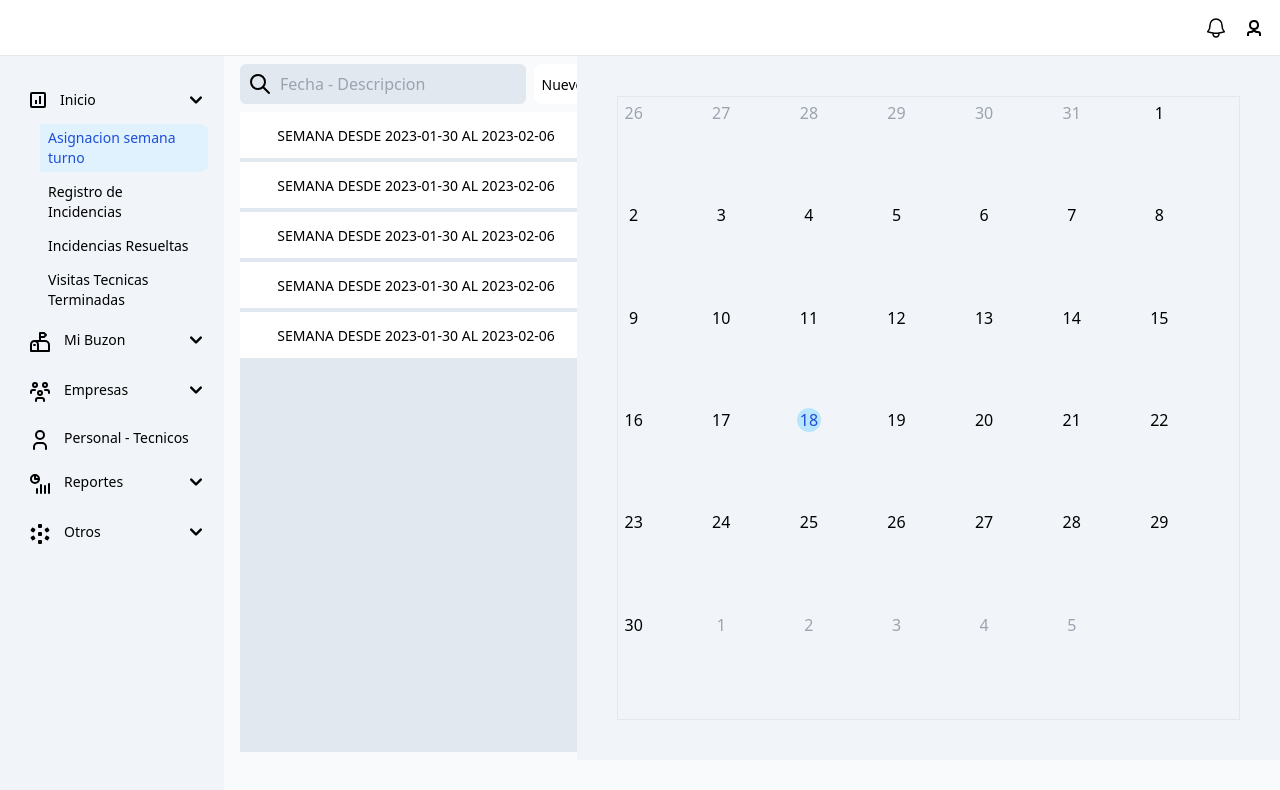
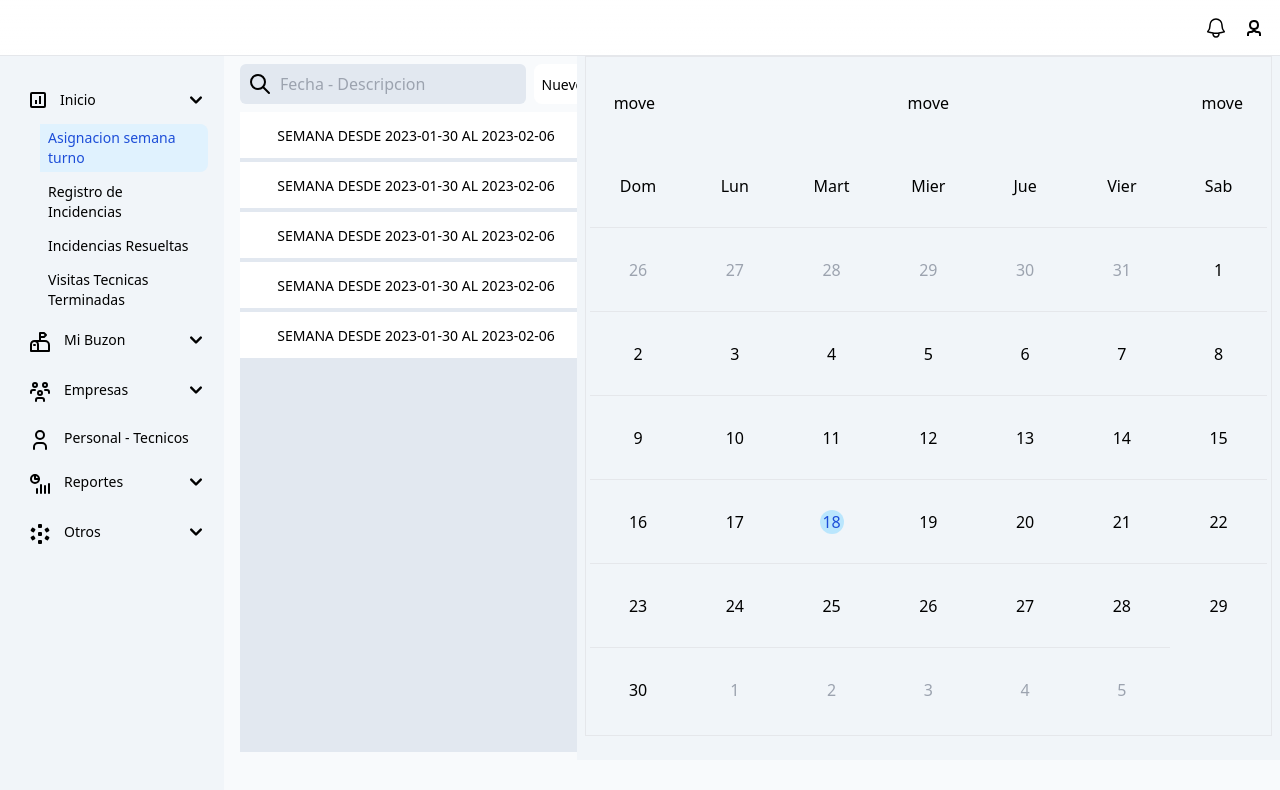
Before and after one commit to DiegoNY/Portal-soporte, a Next.js app: page /home/turno in a window 1280 px wide. Shown: the top 790 px of the page. Built offline with nearby package versions, Linux system fonts and the light colour scheme.

Commit message:
se trabajo en la presentacion de turnos casi terminada empezar con siguiente UI 🔨🔨

```diff
--- a/src/components/Calendar/Calendar.tsx
+++ b/src/components/Calendar/Calendar.tsx
@@ -1,4 +1,4 @@
-import { generateDate } from "@/utils/CalendarTS"
+import { days, generateDate } from "@/utils/CalendarTS"
 import { useState } from "react";
 import dayjs from "dayjs";
 import cn from "@/utils/cn";
@@ -8,11 +8,33 @@ export const CalendarUI = () => {
     const [today, setToday] = useState(currentDate);
     const [selectDate, setSelectDate] = useState(currentDate);
     return (
-        <div className="grid grid-cols-7 w-full border p-1"     >
+        <>
+            <div className="grid grid-cols-7 w-full  p-1 h-full border"     >
+                <div className="flex justify-between col-span-7 px-6 items-center bg-slate-100">
+                    <div>
+                        move
+                    </div>
+                    <div>
+                        move
+                    </div>
+                    <div>
+                        move
+                    </div>
+                </div>
+                <div className="col-span-7 grid grid-cols-7 w-full  ">
+                    {days.map(day => {
+                        return (
+                            <h1 className="grid place-content-center">
+                                {day}
+                            </h1>
+                        )
+                    })}
+                </div>
                 {generateDate(today.month(), today.year()).map(({ date, currentMonth, today }, index) => {
                     return (
                         <div
                             key={index}
+                            className="grid place-content-center border-t"
                         >
                             <h1
                                 className={cn(
@@ -26,6 +48,10 @@ export const CalendarUI = () => {
                     )
                 })}
 
+
             </div>
+
+        </>
+
     )
 }
--- a/src/components/Turno/Calendar/index.tsx
+++ b/src/components/Turno/Calendar/index.tsx
@@ -2,8 +2,9 @@ import { CalendarUI } from "@/components/Calendar/Calendar"
 
 export const Calendar = () => {
     return (
-        <section className="p-10 hidden bg-slate-100 w-auto lg:col-span-4 md:flex">
+        <section className="px-2 hidden bg-slate-100 w-auto lg:col-span-4 md:flex flex-col ">
             <CalendarUI/>
+            <br />
         </section>
     )
 }
--- a/src/components/Turno/FormEditShift/CardFormShift.tsx
+++ b/src/components/Turno/FormEditShift/CardFormShift.tsx
@@ -20,7 +20,7 @@ export const CardFormShift = ({
                 </div>
             </div>
             <div className=" w-full px-2 flex items-center justify-between">
-                <h1 className="text-[15px] font-[400]">
+                <h1 className="text-[15px] font-[500] mt-1">
                     Informacion de Turno {turno.second_view_action ? 'Personal de apoyo' : ''}
                 </h1>
                 <span
```
Lines whose indentation alone changed are shown as unchanged.
